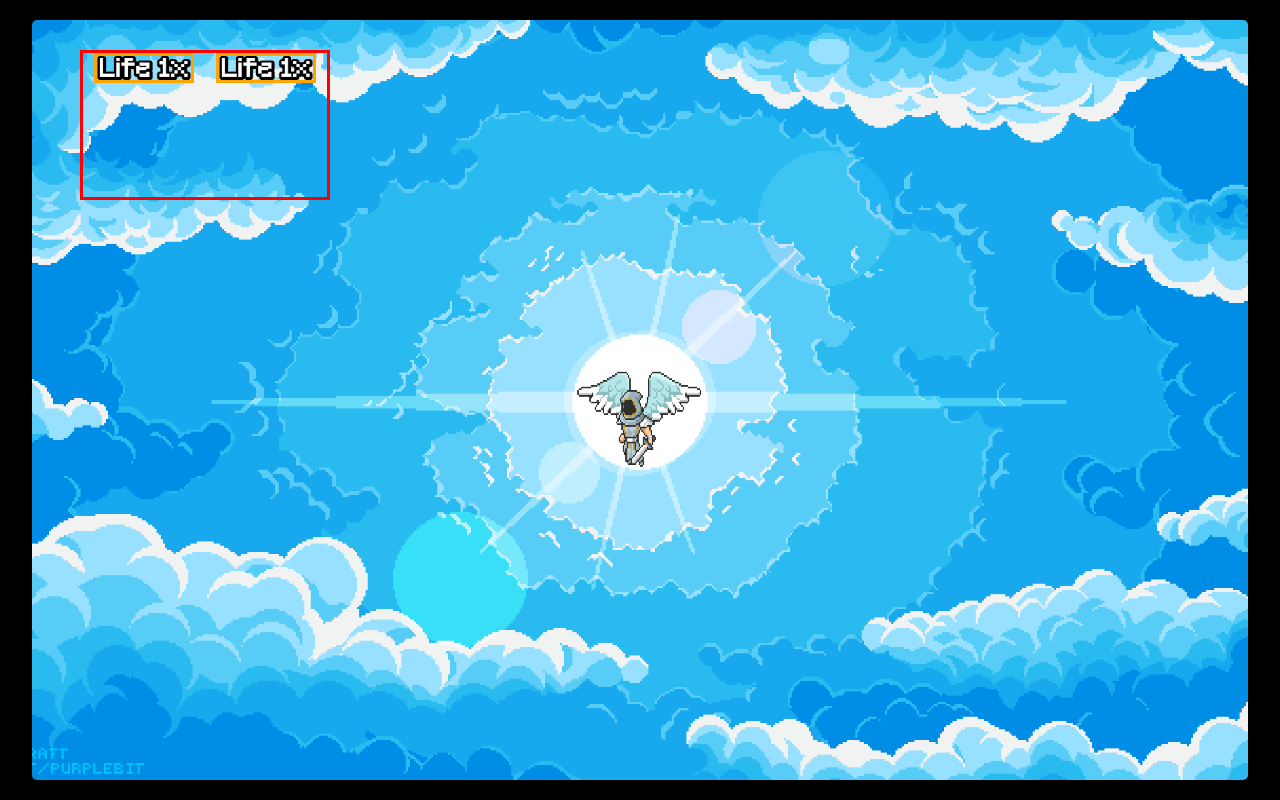
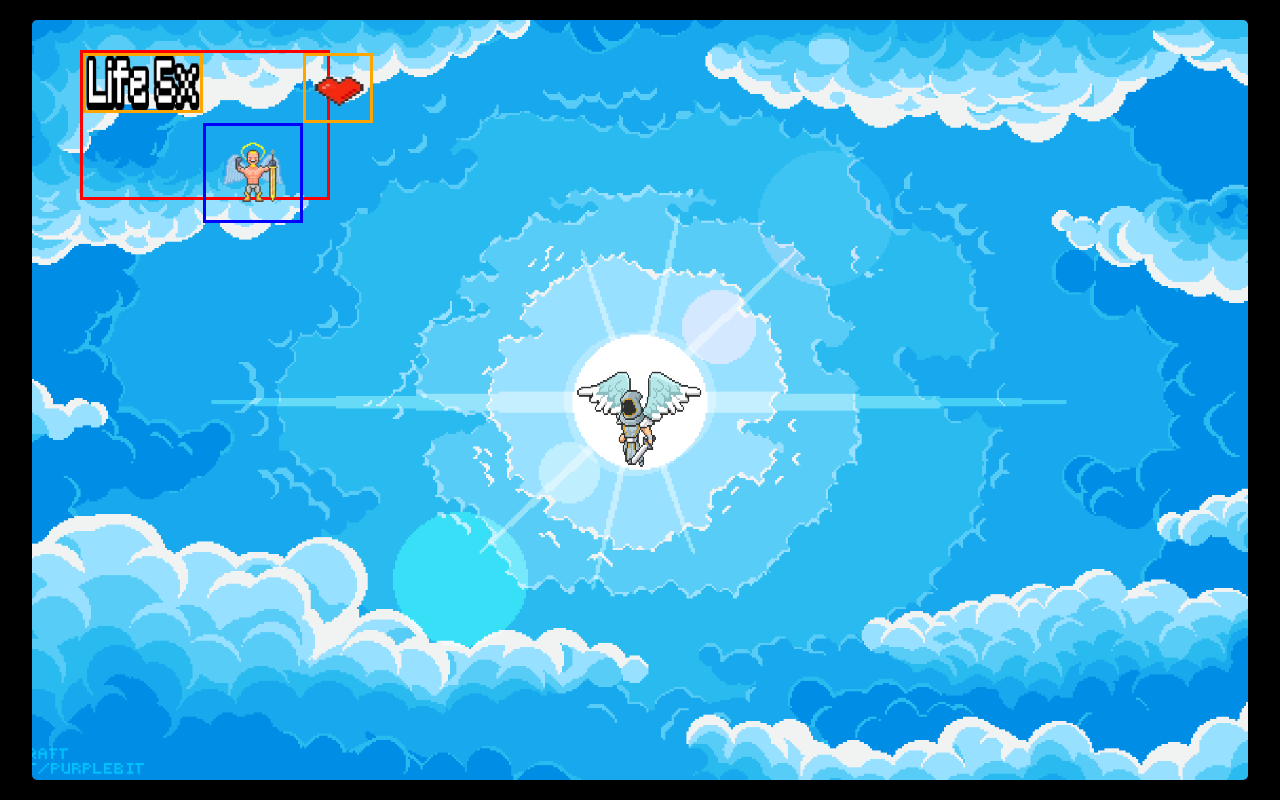
Before and after one commit to Alonso-Rodrigues/Heavenly-Path-JS, a plain HTML site: page app/pages/game.html in a window 1280 px wide. Drawn offline with Linux system fonts and the light colour scheme.

Commit message:
feat: test lifeBar

```diff
--- a/app/pages/game.html
+++ b/app/pages/game.html
@@ -10,9 +10,10 @@
 </head>
 
 <body>
-    <section class="lifeNav">
-        <img class="score" src="../public/assets/img/lifeScore/life1x.png" alt="player">
-        <img class="lifeCounter" src="../public/assets/img/lifeScore/life1x.png" alt="player">
+    <section class="lifeBar">
+        <img class="score" src="../public/assets/img/lifeScore/life5x.png" alt="life">
+        <img class="lifeCounter" src="../public/assets/img/heartScore/heart1.png" alt="life">
+        <img class="lifeFace" src="../public/assets/img/game/health.png" alt="you">
     </section>
     <main class="game-board">
         <img class="player" src="../public/assets/img/player.gif" alt="player">
--- a/app/public/assets/css/game.css
+++ b/app/public/assets/css/game.css
@@ -41,29 +41,38 @@ main {
 }
 
 
-
-.lifeNav {
+.lifeBar {
     border: solid red;
     position: absolute;
-    display: flex;
-    flex-direction: row;
-    justify-content: space-around;
-    align-items:flex-start;
+    display: grid;
+    grid-template-columns: 1fr 1fr 1fr; /* Duas colunas iguais */
+    grid-template-rows: 1fr 1fr;   /* Duas linhas automáticas */
     top: 50px;
     left: 80px;
     height: 150px;
     width: 250px;
-
 }
 
 .score {
     border: solid orange;
-    height: 30px;
-    width: 100px;
+    height: 60px;
+    width: 120px;
+    grid-column: 1 / 2;
+    /* Primeira coluna */
 }
 
 .lifeCounter {
     border: solid orange;
-    height: 30px;
+    height: 70px;
+    width: 70px;
+    grid-column: 3 / 3;
+    /* Segunda coluna, ao lado do score */
+}
+
+.lifeFace {
+    border: solid blue;
+    height: 100px;
     width: 100px;
+    grid-column: 2 / 3;
+    /* Ocupa as duas colunas abaixo de score e lifeCounter */
 }
```
